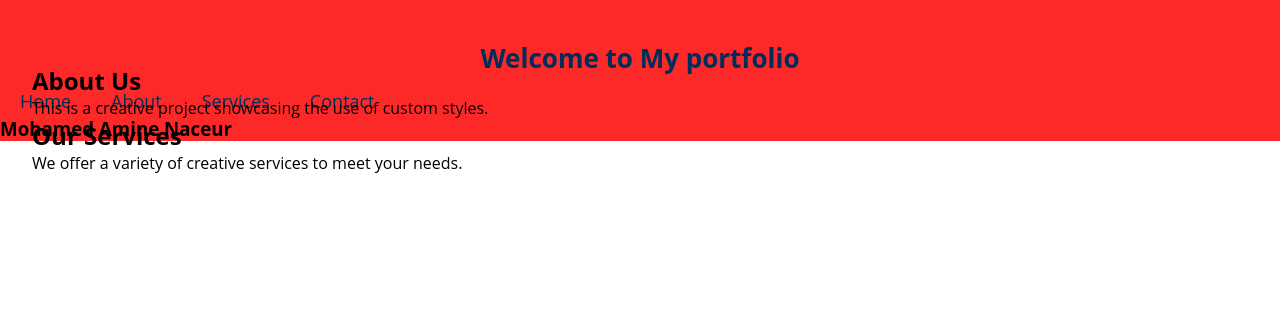
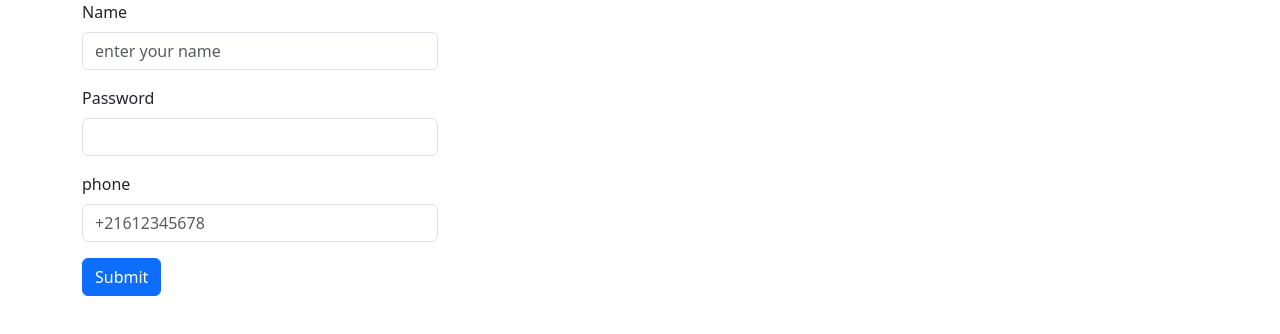
Before and after one commit to Aminenacr2023/check-pionet-2, a plain HTML site: page check piont css/check point css .html in a window 1280 px wide. Drawn offline with nearby package versions, Linux system fonts and the light colour scheme; files that its build step writes are made by us from their sources.

Commit message:
first commit

```diff
--- a/check piont css/check point css .html
+++ b/check piont css/check point css .html
@@ -1,42 +1,49 @@
 <!DOCTYPE html>
 <html lang="en">
-
 <head>
+  <script src="./css.js"></script>
+    <link href="https://cdn.jsdelivr.net/npm/bootstrap@5.3.2/dist/css/bootstrap.min.css" rel="stylesheet"
+        integrity="sha384-T3c6CoIi6uLrA9TneNEoa7RxnatzjcDSCmG1MXxSR1GAsXEV/Dwwykc2MPK8M2HN" crossorigin="anonymous">
+    <script src="./js/main.js"></script>
     <meta charset="UTF-8">
     <meta name="viewport" content="width=device-width, initial-scale=1.0">
-  <title>My Creative Project</title>
-  <!-- Link to Roboto font -->
-  <link rel="stylesheet" href="style.css">
-  <!-- Link to our custom styles.css -->
-  <link rel="stylesheet" href="styles.css">
+    <title>Document</title>
 </head>
+<body class="container">
 
-<body>
-  <header>
-    <h1>Welcome to My portfolio </h1>
-    <h3> Mohamed Amine Naceur</h3>
-  </header>
+    <div class="row">
+        <div class="col-4">
+<form>
+    <div class="mb-3">
+        <label for="exampleInputName" class="form-label">Name</label>
+        <input type="text" class="form-control" id="exampleInputName" placeholder="enter your name">
+    </div>
+    <div class="mb-3">
+        <label for="exampleInputPassword1" class="form-label">Password</label>
+        <input type="password" class="form-control" id="exampleInputPassword1">
+    </div>
+    <div class="mb-3">
+        <label for="exampleInputPhone" class="form-label">phone</label>
+        <input type="tel" class="form-control" id="exampleInputPhone" placeholder="+21612345678">
+    </div>
 
-  <nav>
-    <ul class="nav">
-      <li><a href="#home">Home</a></li>
-      <li><a href="#about">About</a></li>
-      <li><a href="#services">Services</a></li>
-      <li><a href="#contact">Contact</a></li>
-    </ul>
-  </nav>
-
-  <div class="container">
-    <section>
-      <h2>About Us</h2>
-      <p>This is a creative project showcasing the use of custom styles.</p>
-    </section>
-
-    <section>
-      <h2>Our Services</h2>
-      <p>We offer a variety of creative services to meet your needs.</p>
-    </section>
+    <button type="submit" class="btn btn-primary" onclick="control()">Submit</button>
+</form>
+</div>
 </div>
 </body>
+</html>
+<!-- <head>
+    <script src="./js/main.js"></script>
 
-</html>
+</head>
+<body>
+    <form name="loginForm" onsubmit="return validateForm(event) ">
+        <label for="Name">Name:</label>
+        <input type="text" name="name" placeholder="example@example.com" />
+        <label for="password">Password:</label>
+        <input type="password" name="password" placeholder="***" />
+        <button type="submit">Login</button>
+        <button type="reset">cancel</button>
+    </form>
+</body> -->
--- a/check piont css/check point css.css
+++ /dev/null
@@ -1,126 +0,0 @@
-/* Reset some default styles */
-body, /* Reset some default styles */
-body,h1,h2, h3, p, ul, li, a {
-  margin: 0;
-  padding: 0;
-}
-
-/* Apply Roboto font to the entire document */
-body {
-  font-family: 'Roboto', sans-serif;
-  margin-top: auto;
-}
-
-/* Style the navigation bar */
-.nav {
-  list-style: none;
-  margin: 0;
-  padding: 0;
-  background-color: #3498db;
-  overflow: hidden;
-}
-
-.nav li {
-  display: inline; /* Change the display to inline */
-  margin-right: 15px; /* Add some space between nav items */
-}
-
-.nav li a {
-  display: block;
-  color: white;
-  text-align: left;
-  padding: 14px 16px;
-  text-decoration: none;
-}
-
-.nav li a:hover {
-  background-color: #2980b9;
-}
-
-/* Creative styling for the page */
-header {
-  background-color: #2c3e50;
-  color: white;
-  text-align: center;
-  padding: 30px 0;
-}
-
-.container {
-  max-width: 800px;
-  margin: 0 auto;
-}
-
-section {
-  margin: 30px 0;
-}
-
-/* Add more creative styles as needed */
-
-h2, h3, p, ul, li, a {
-    margin: 0;
-    padding: 0;
-    background-color: #3498db;
-  }
-
-  /* Apply Roboto font to the entire document */
-  body {
-    font-family: 'Roboto', sans-serif;
-  }
-
-  /* Style the navigation bar */
-  .nav {
-    list-style: none;
-    margin: 10% ;
-    padding: 10%;
-    background-color: #ee330d;
-    overflow: hidden;
-    width: 100%;
-  }
-
-  .nav li {
-    display: inline; /* Change the display to inline */
-    margin-right: 15px; /* Add some space between nav items */
-  }
-
-  .nav li a {
-    display: block;
-    color: white;
-    text-align: center;
-    padding: 14px 16px;
-    text-decoration: none;
-  }
-
-  .nav li a:hover {
-    background-color: #2980b9;
-  }
-
-  /* Creative styling for the page */
-  header {
-    background-color: #2c3e50;
-    color: white;
-    text-align: center;
-    padding: 30px;
-    position: fixed;
-    width: 100%;
-    height: 5%;
-    margin: 0px ;
-  }
-
-  .container {
-    max-width: 800px;
-    margin: 0 auto;
-  }
-
-  section {
-    margin: 30px;
-    text-align:center;
-  }
-
-  /* Add more creative styles as needed */
-  h3 {
-    text-align: left;
-    font-family: 'Times New Roman', Times, serif;
-    font-size:100 px;
-    font-weight: 100px;
-    font-style: italic;
-  }
--- /dev/null
+++ b/check piont css/css.js
@@ -0,0 +1,38 @@
+function control() {
+    // Get references to the form elements
+    var nameInput = document.getElementById("exampleInputName");
+    var phoneInput = document.getElementById("exampleInputPhone");
+    var passwordInput = document.getElementById("exampleInputPassword1");
+
+    // Regular expressions for validation
+    var nameRegex = /^[A-Za-z\s]+$/;
+    var phoneRegex = /^\+\d{11}$/; // Adjust the regex as needed for your phone format
+    var passwordRegex = /^(?=.\d)(?=.[a-z])(?=.*[A-Z]).{8,}$/; // Password with at least one digit, one lowercase and one uppercase letter, and at least 8 characters
+
+    // Flags for validation
+    var isNameValid = nameRegex.test(nameInput.value);
+    var isPhoneValid = phoneRegex.test(phoneInput.value);
+    var isPasswordValid = passwordRegex.test(passwordInput.value);
+
+    // Display error messages
+    if (!isNameValid) {
+        alert("Please enter a valid name (letters and spaces only).");
+        nameInput.focus();
+        return false;
+    }
+
+    if (!isPhoneValid) {
+        alert("Please enter a valid phone number in the format +21612345678.");
+        phoneInput.focus();
+        return false;
+    }
+
+    if (!isPasswordValid) {
+        alert("Password must contain at least one digit, one lowercase and one uppercase letter, and be at least 8 characters long.");
+        passwordInput.focus();
+        return false;
+    }
+
+    // If all fields are valid, the form will submit
+    return true;
+}
```
Also changed, not shown: 1 other file. Lines whose indentation alone changed are shown as unchanged.
